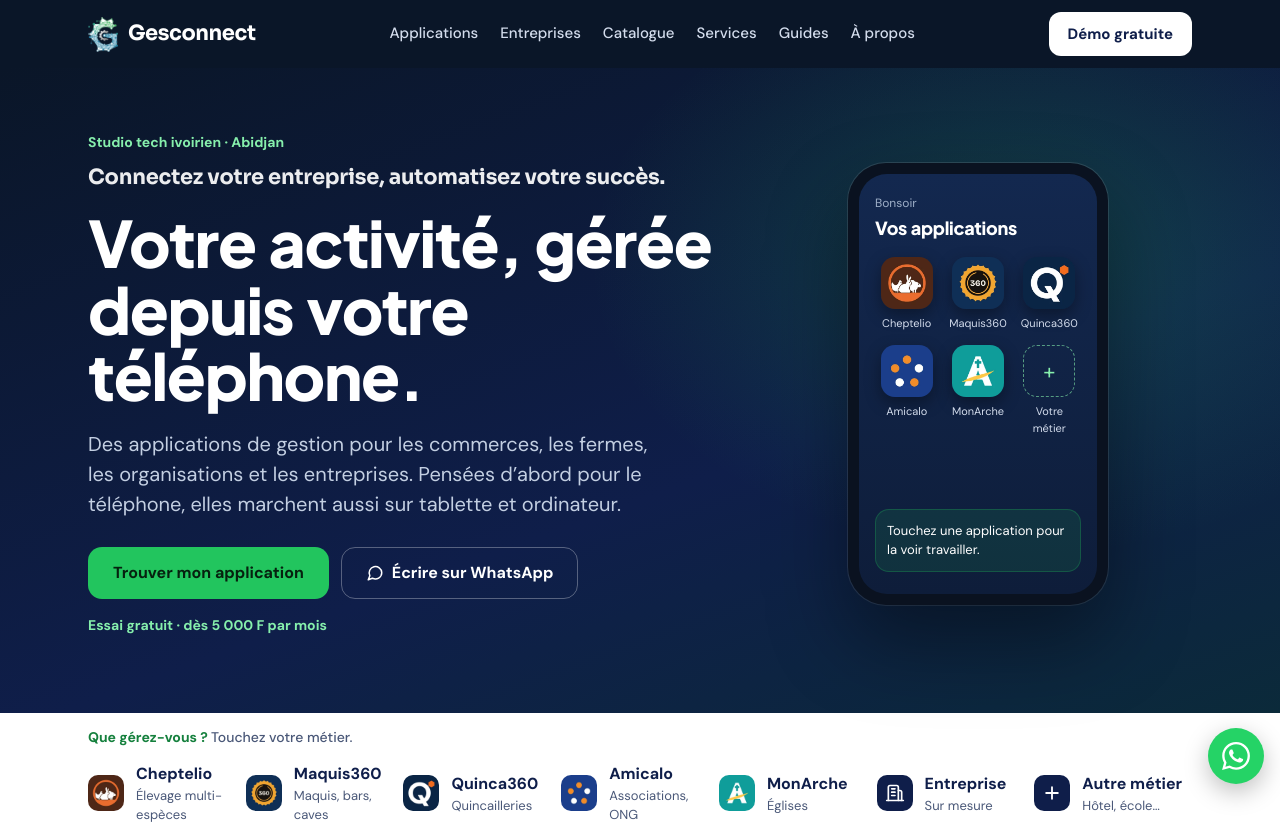
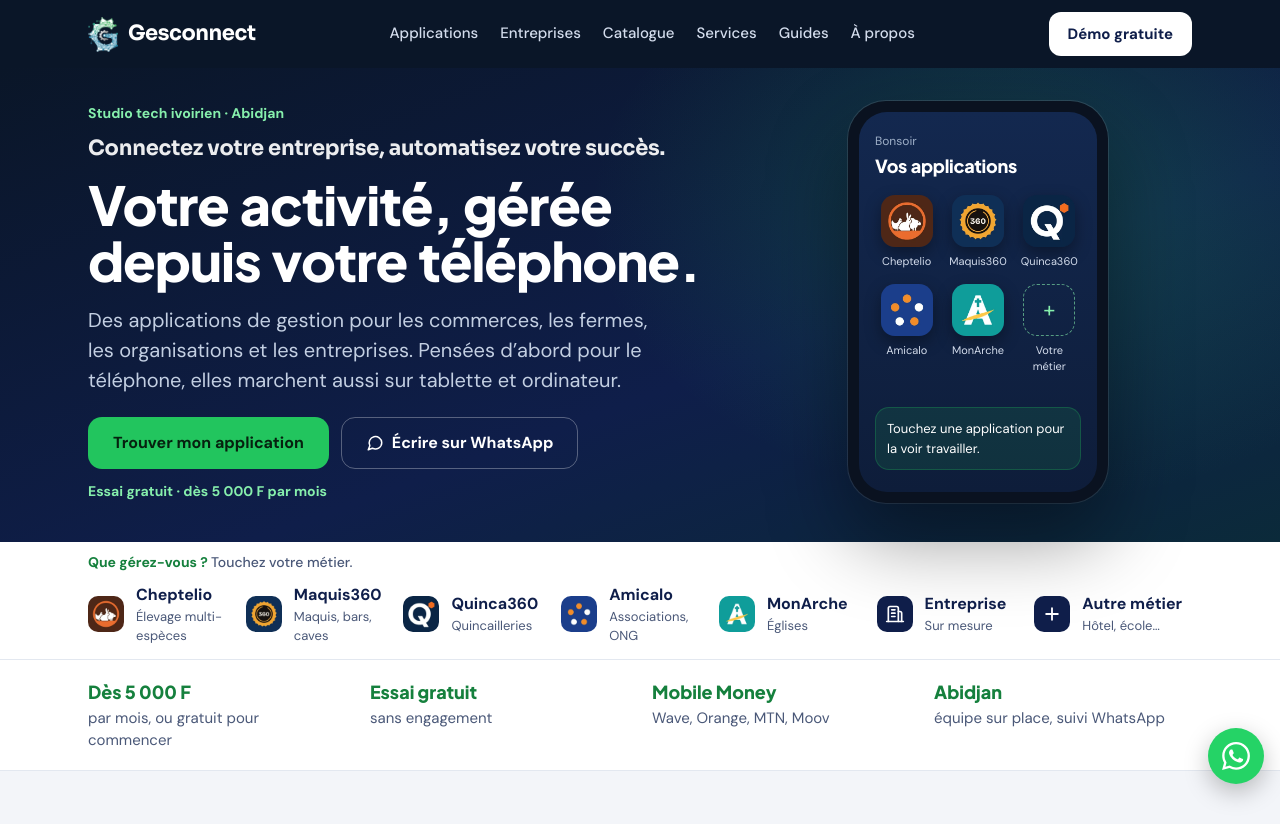
Before and after one commit to Gesconnect/gesconnect, a Next.js app: page / in a window 1280 px wide. Shown: the top 824 px of the page. Built offline with nearby package versions, Linux system fonts and the light colour scheme.

Commit message:
Add files via upload

```diff
--- a/app/globals.css
+++ b/app/globals.css
@@ -465,3 +465,15 @@ button { font: inherit; }
 /* Slogan Gesconnect */
 .hx__slogan { margin: -6px 0 18px; font-family: var(--font-brand); font-weight: 700; font-size: clamp(17px, 1.7vw, 21px); line-height: 1.35; letter-spacing: -0.01em; color: var(--hx-ink); opacity: .92; }
 .ftr__slogan { margin-top: 12px; font-family: var(--font-brand); font-weight: 700; font-size: 16px; color: #fff; }
+
+/* Haut de l'accueil plus compact : le bandeau « Dès 5 000 F » visible dès le premier écran */
+.hx__in { padding-block: clamp(20px, 2.6vw, 36px) clamp(28px, 3vw, 44px); gap: 28px 48px; }
+.hx__kicker { margin-bottom: 10px; }
+.hx__slogan { margin: 0 0 14px; }
+.hx .h1 { font-size: clamp(32px, 4.2vw, 54px); line-height: 1.05; }
+.hx .lead { margin-top: 16px; }
+.hx .btns { margin-top: 22px; }
+.hx__offer { margin-top: 12px; }
+.device__screen { min-height: 380px; }
+.appsbar__q { padding-top: 10px; }
+@media (min-width: 1200px) { .appsbar a, .appsbar button { padding-block: 10px; } }
```
